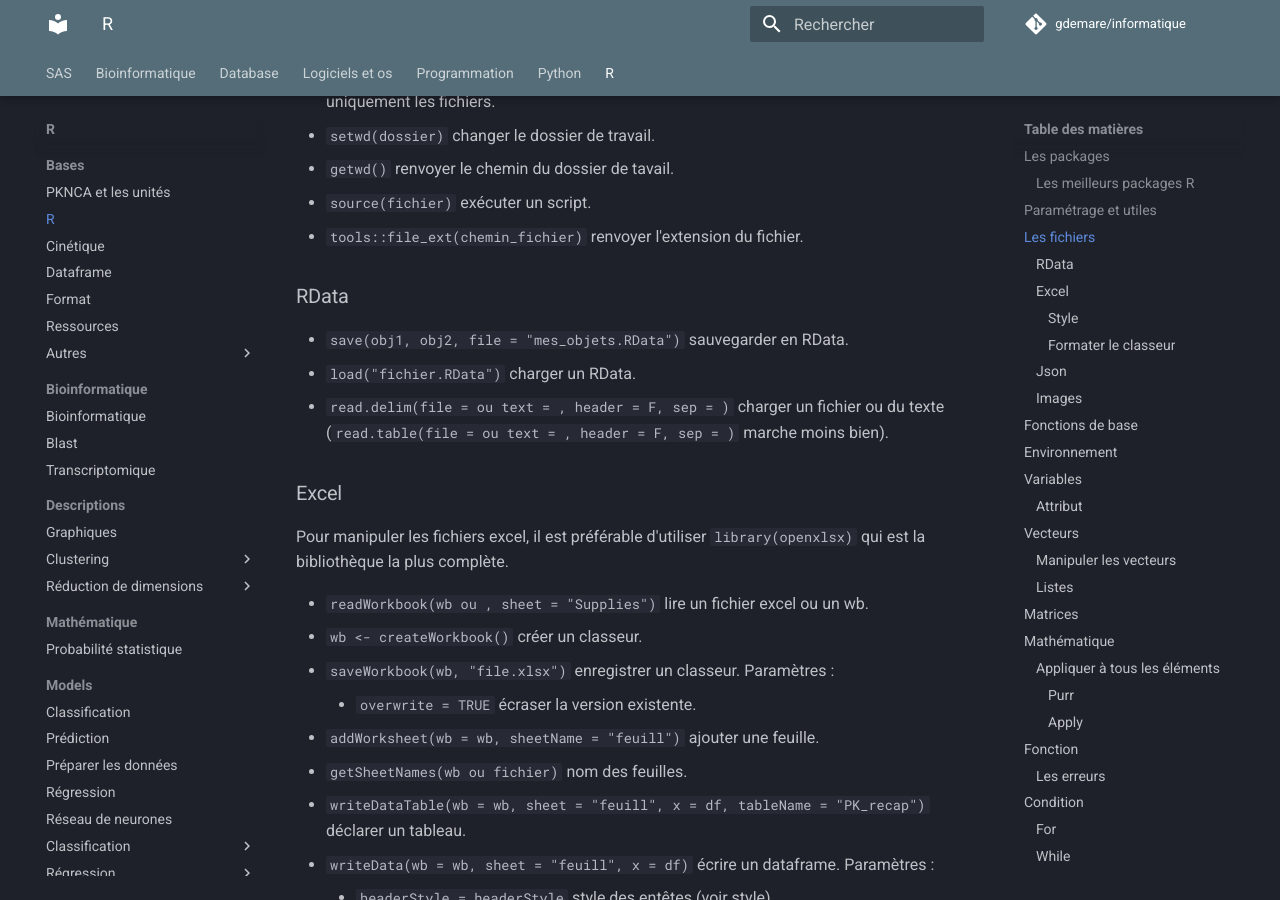
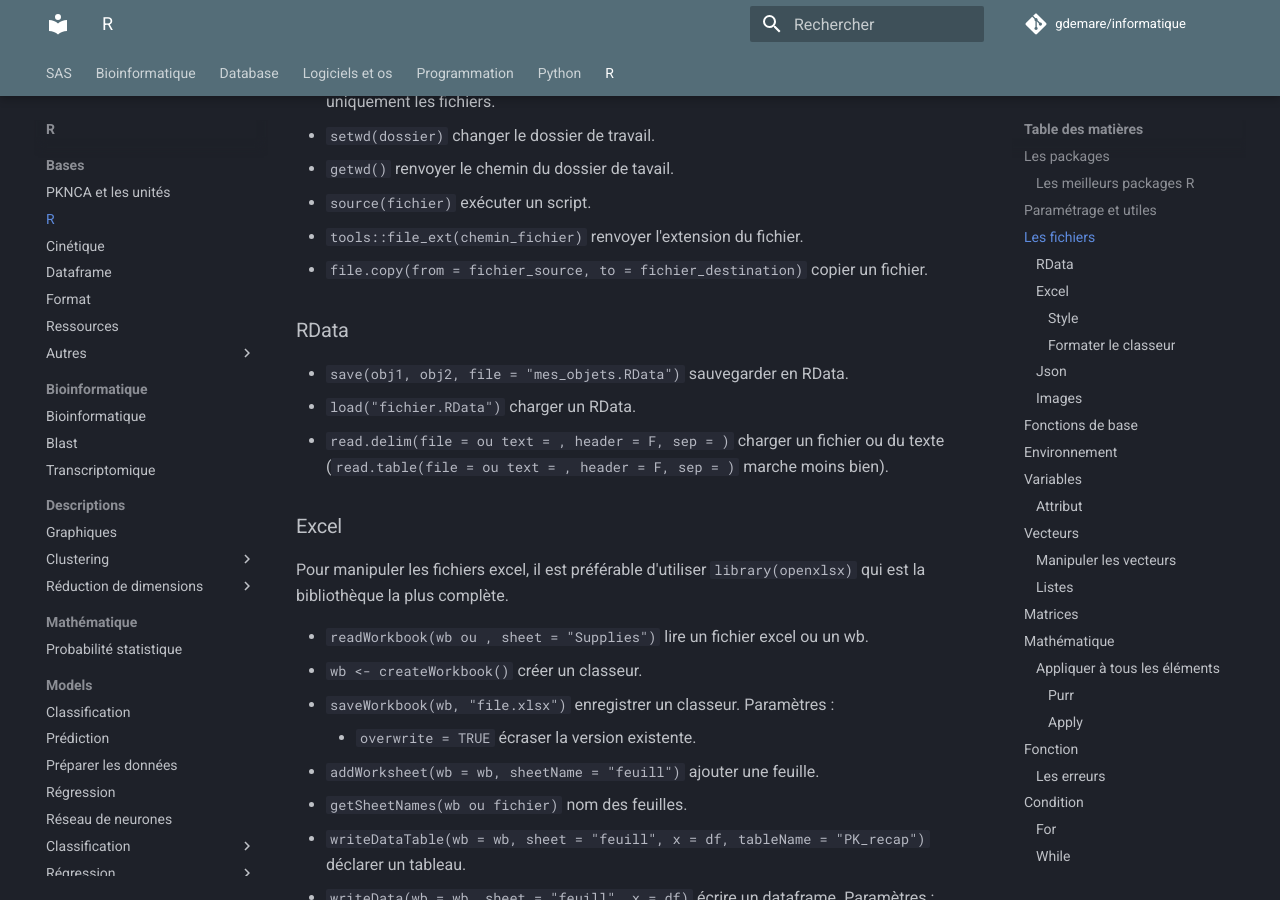
Before and after one commit to gdemare/Informatique, an MkDocs documentation site: the page built from docs/r/bases/R.md, in a window 1280 px wide and 900 px high, scrolled down 1230 px. Built offline with MkDocs 1.6.1 and Material for MkDocs 9.7.7, drawn with Linux system fonts in a browser that asks for light colours; comment, search, counter and statistics services are not loaded.

Commit message:
Update R.md

```diff
--- a/docs/r/bases/R.md
+++ b/docs/r/bases/R.md
@@ -34,6 +34,7 @@
 * `getwd()` renvoyer le chemin du dossier de tavail.
 * `source(fichier)` exécuter un script.
 * `tools::file_ext(chemin_fichier)` renvoyer l'extension du fichier.
+* `file.copy(from = fichier_source, to = fichier_destination)` copier un fichier.
 ### RData
 
 * `save(obj1, obj2, file = "mes_objets.RData")` sauvegarder en RData.
```
